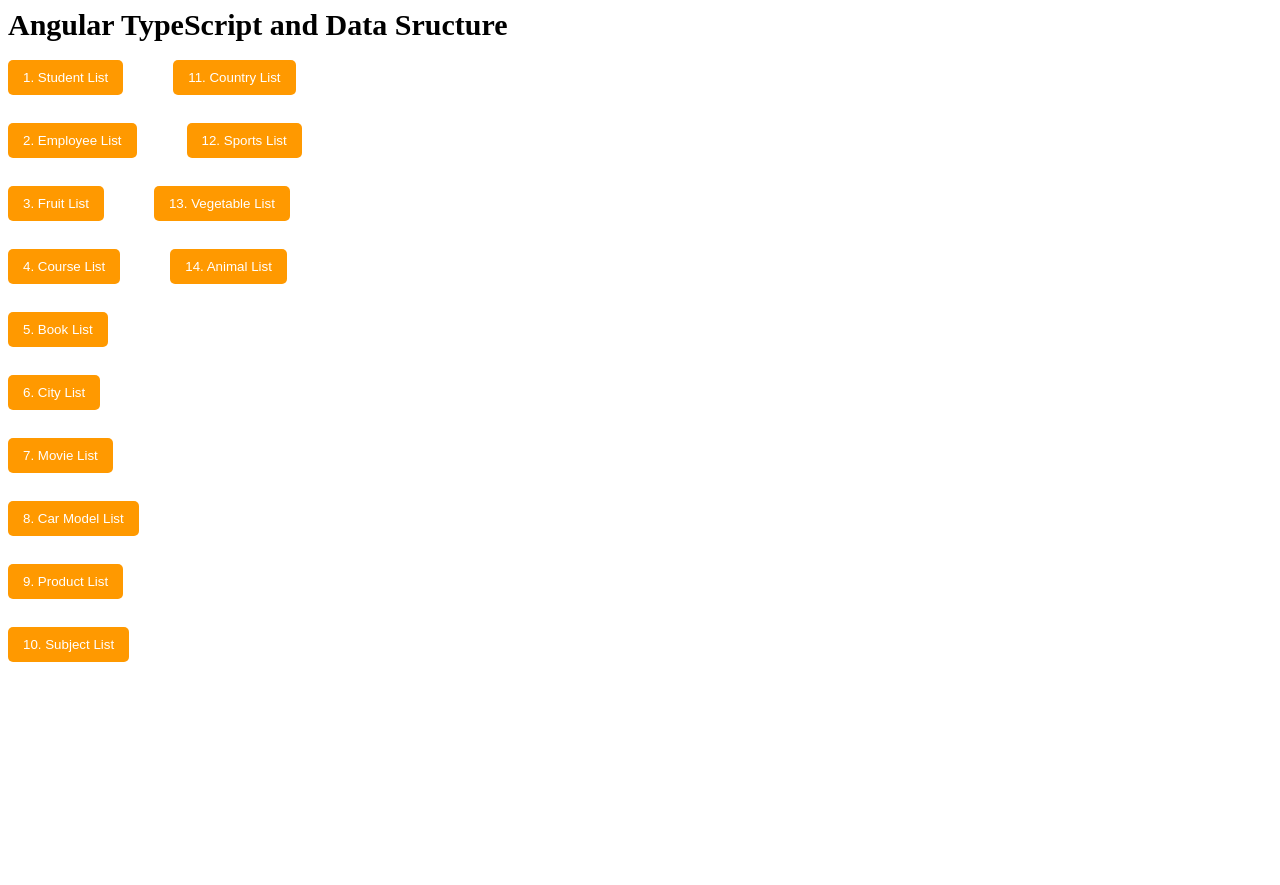
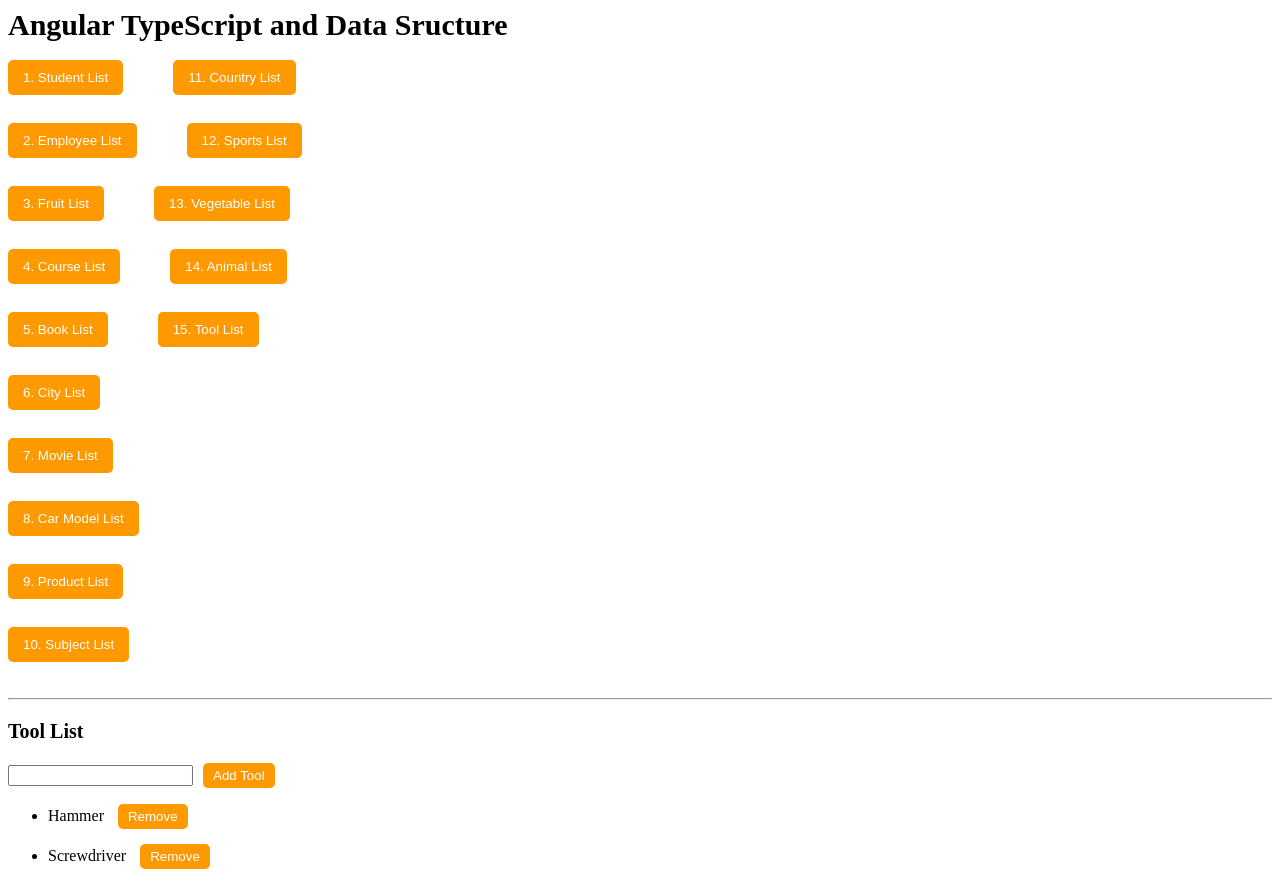
Before and after one commit to ricoparico/TypeScript-and-data-structures, an Angular app: page /toollist in a window 1280 px wide. Before the commit this address led to /. Before the commit the page ends 800 px from the top, so only its background shows below. Built offline with nearby package versions, Linux system fonts and the light colour scheme.

Commit message:
No.15 Tool List

```diff
--- a/src/app/app-routing.module.ts
+++ b/src/app/app-routing.module.ts
@@ -15,6 +15,7 @@ import { CountrylistComponent } from './components/countrylist/countrylist.compo
 import { SportslistComponent } from './components/sportslist/sportslist.component';
 import { VegetablelistComponent } from './components/vegetablelist/vegetablelist.component';
 import { AnimallistComponent } from './components/animallist/animallist.component';
+import { ToollistComponent } from './components/toollist/toollist.component';
 
 const routes: Routes = [
   {path: "", component: LandingpageComponent},
@@ -31,7 +32,8 @@ const routes: Routes = [
   {path: "countrylist", component: CountrylistComponent},
   {path: "sportslist", component: SportslistComponent},
   {path: "vegetablelist", component: VegetablelistComponent},
-  {path: "animallist", component: AnimallistComponent}
+  {path: "animallist", component: AnimallistComponent},
+  {path: "toollist", component: ToollistComponent}
 ];
 
 @NgModule({
--- a/src/app/app.component.html
+++ b/src/app/app.component.html
@@ -4,7 +4,7 @@
 <button routerLink="employeelist">2. Employee List</button> <button routerLink="sportslist">12. Sports List</button><br><br>
 <button routerLink="fruitlist">3. Fruit List</button> <button routerLink="vegetablelist">13. Vegetable List</button><br><br>
 <button routerLink="courselist">4. Course List</button> <button routerLink="animallist">14. Animal List</button><br><br>
-<button routerLink="booklist">5. Book List</button><br><br>
+<button routerLink="booklist">5. Book List</button> <button routerLink="toollist">15. Tool List</button><br><br>
 <button routerLink="citylist">6. City List</button><br><br>
 <button routerLink="movielist">7. Movie List</button><br><br>
 <button routerLink="carmodellist">8. Car Model List</button><br><br>
--- a/src/app/app.module.ts
+++ b/src/app/app.module.ts
@@ -21,6 +21,7 @@ import { CountrylistComponent } from './components/countrylist/countrylist.compo
 import { SportslistComponent } from './components/sportslist/sportslist.component';
 import { VegetablelistComponent } from './components/vegetablelist/vegetablelist.component';
 import { AnimallistComponent } from './components/animallist/animallist.component';
+import { ToollistComponent } from './components/toollist/toollist.component';
 
 @NgModule({
   declarations: [
@@ -39,7 +40,8 @@ import { AnimallistComponent } from './components/animallist/animallist.componen
     CountrylistComponent,
     SportslistComponent,
     VegetablelistComponent,
-    AnimallistComponent
+    AnimallistComponent,
+    ToollistComponent
   ],
   imports: [
     BrowserModule,
--- /dev/null
+++ b/src/app/components/toollist/toollist.component.css
@@ -0,0 +1,21 @@
+p {
+    font-size: 20px;
+    font-weight: bold;
+}
+button{
+    background-color: #ff9900;
+    color: white;
+    border: none;
+    border-radius: 5px;
+    padding: 5px 10px;
+    cursor: pointer;
+    transition: background-color o.3s ease;
+    margin-left: 10px;
+}
+
+button:hover{
+    background-color: #ffd000;
+}
+li{
+    margin-bottom: 15px;
+    }
--- /dev/null
+++ b/src/app/components/toollist/toollist.component.html
@@ -0,0 +1,12 @@
+<hr>
+<p>Tool List</p>
+
+<input type="text" [(ngModel)]="tool"/>
+
+<button (click)="addTools()">Add Tool</button>
+
+<ul>
+    <li *ngFor="let tool of toolList; let t = index">
+        {{ tool }} <button (click)="removeItem(t)">Remove</button>
+    </li>
+</ul>
--- /dev/null
+++ b/src/app/components/toollist/toollist.component.ts
@@ -0,0 +1,21 @@
+import { Component } from '@angular/core';
+
+@Component({
+  selector: 'app-toollist',
+  templateUrl: './toollist.component.html',
+  styleUrl: './toollist.component.css'
+})
+export class ToollistComponent {
+  toolList: string[]=["Hammer", "Screwdriver"];
+  tool: string="";
+
+  addTools(){
+    if (this.tool){
+      this.toolList.push(this.tool);
+      this.tool="";
+    }
+  }
+  removeItem(index: number) {
+    this.toolList.splice(index, 1);
+  }
+}
```
Also changed, not shown: 1 other file (tests, documents, lock files or other folders).
